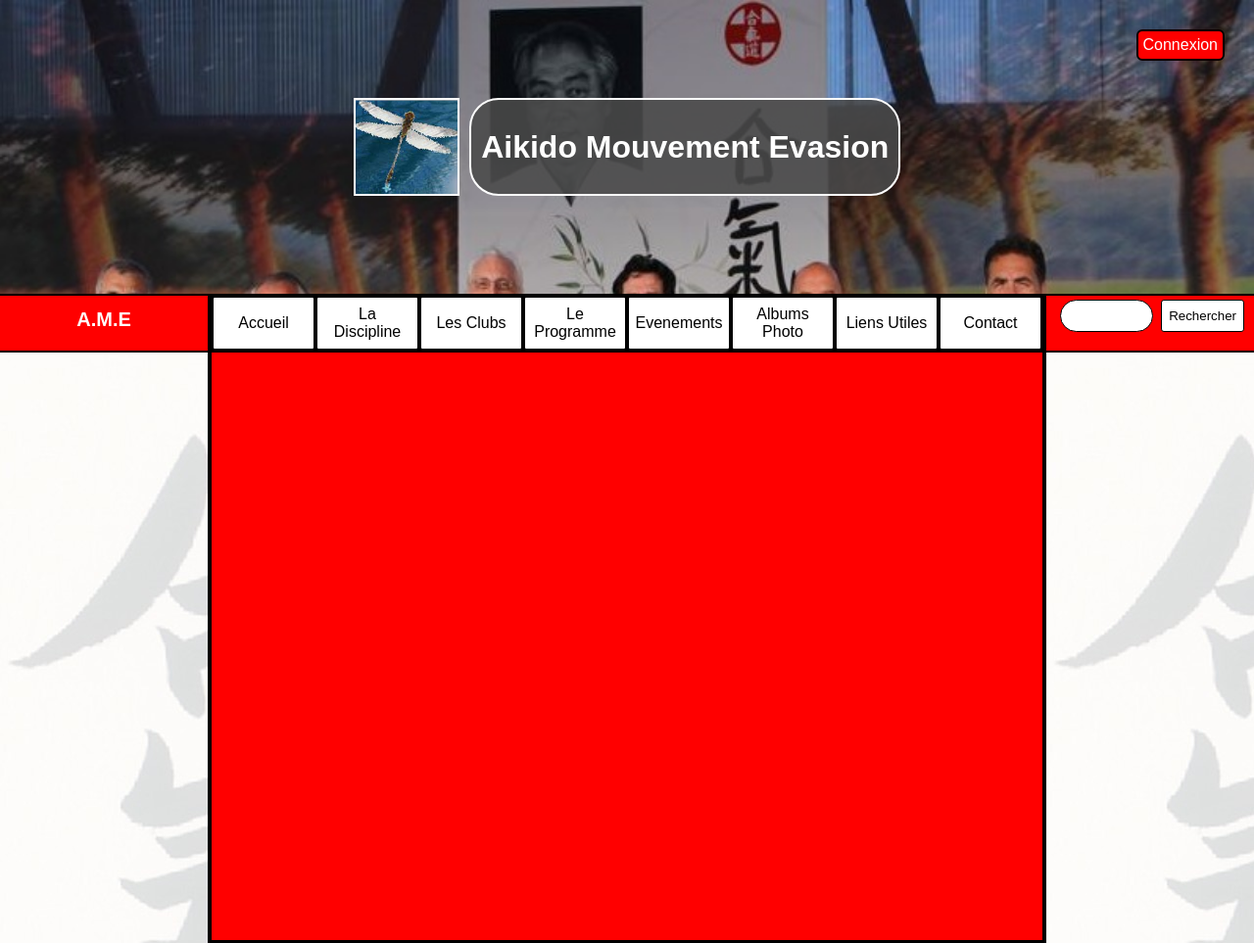
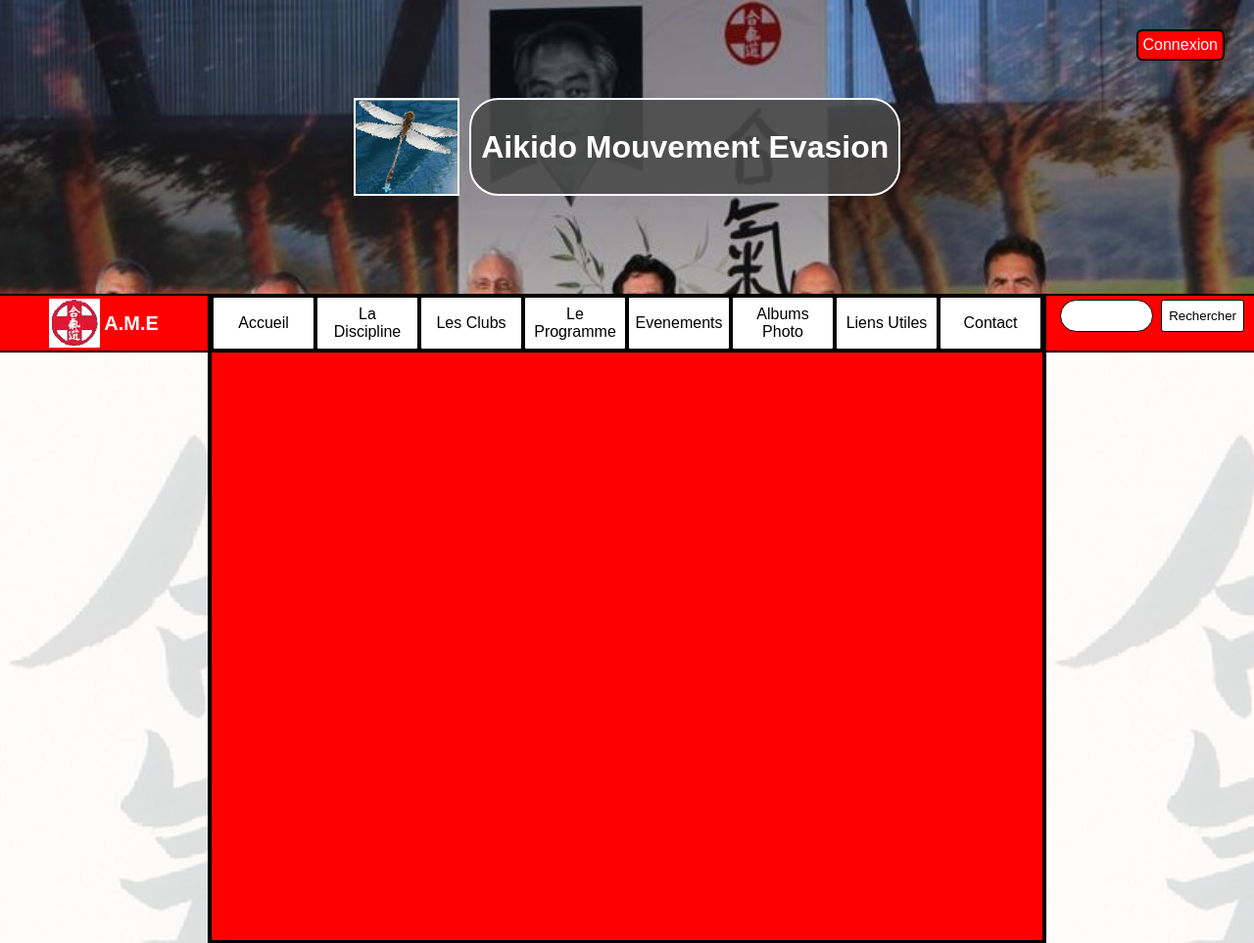
Before and after one commit to zack-ff7/SiteAmeFromScratch, a PHP site: page / in a window 1280 px wide. Shown: the top 963 px of the page at 98% size. Run offline with PHP 8.4, Linux system fonts and the light colour scheme; some libraries are stand-ins or nearby versions.

Commit message:
ajout symbole

```diff
--- a/Views/layout.php
+++ b/Views/layout.php
@@ -31,7 +31,7 @@
         </div>
 
         <div class="navBar">
-            <div class="navLeft"><h1>A.M.E</h1></div>
+            <div class="navLeft"><img src="assets/images/symbole.png" alt="symbole"><h1>A.M.E</h1></div>
             <div class="navMenu">
                 <a href="index.php">Accueil</a>
                 <a href="index.php?page=discipline">La Discipline</a>
--- a/style.css
+++ b/style.css
@@ -71,7 +71,9 @@ html,body{
 }
 
 .navLeft{
-    text-align: center;
+    display: flex;
+    justify-content: center;
+    align-items: center;
     background-color: red;
     color: white;
     flex: 1;
@@ -79,6 +81,11 @@ html,body{
 
 .navLeft h1{
     font-size: 20px;
+}
+
+.navLeft img{
+    height: 50px;
+    margin-right: 2%;
 }
 
 .navMenu{
```
Also changed, not shown: assets/images/symbole.PNG (added).
